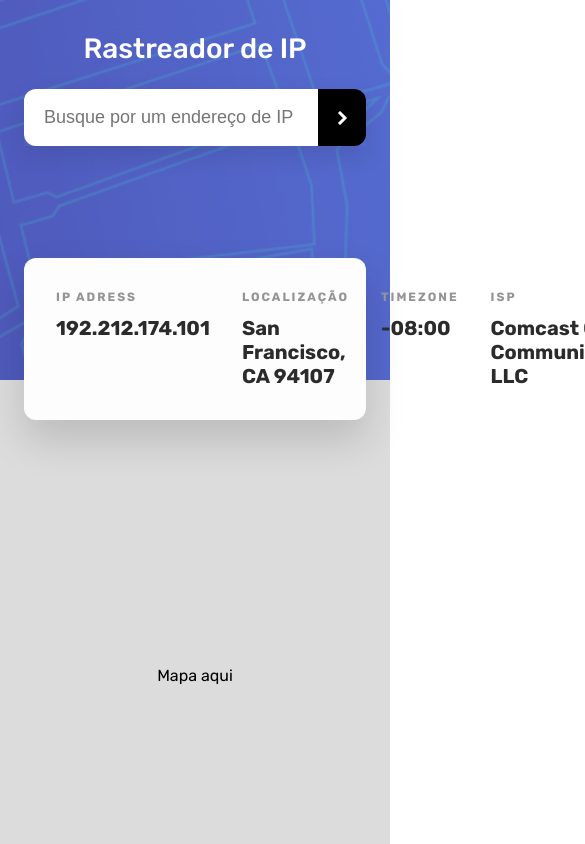
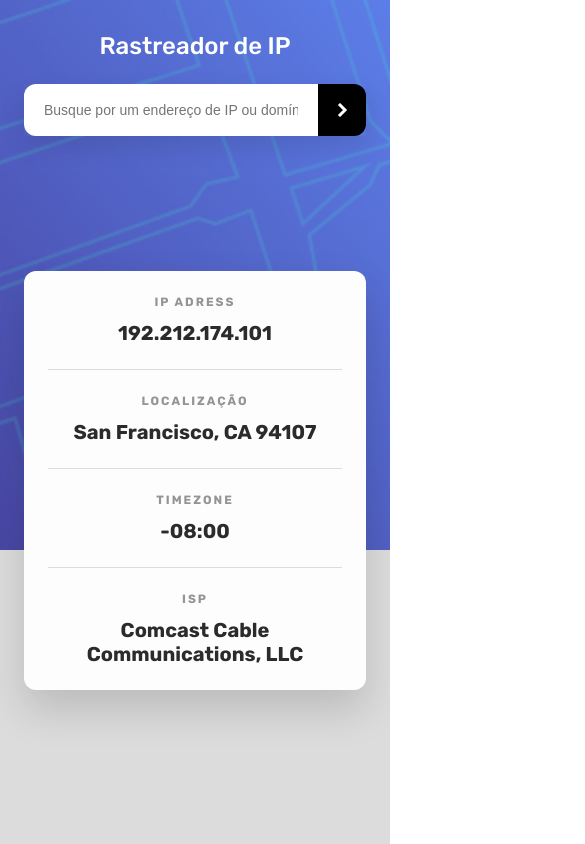
Before and after one commit to estefpimenta/ipAddressTracker, a React (Vite) app: page / in a window 390 px wide. Shown: the top 844 px of the page, 585 px wide, since content can reach past the window. Built offline with nearby package versions, Linux system fonts and the light colour scheme.

Commit message:
add responsiveness

```diff
--- a/src/components/Header/Header.css
+++ b/src/components/Header/Header.css
@@ -22,3 +22,16 @@
   font-size: 28px;
   font-weight: 500;
 }
+
+/* Responsive Design */
+@media (max-width: 768px) {
+  .header {
+    min-height: 550px;
+
+    background-image: url('../../assets/pattern-bg-mobile.png');
+  }
+
+  .header h1 {
+    font-size: 24px;
+  }
+}
--- a/src/components/InfoPanel/InfoPanel.css
+++ b/src/components/InfoPanel/InfoPanel.css
@@ -21,6 +21,13 @@
   flex: 1;
 }
 
+.info-item:not(:last-child) {
+  border-right: 1px solid hsl(0, 0%, 58%);
+
+
+  padding-right: 32px;
+}
+
 .info-item h2 {
   font-size: 12px;
   font-weight: 700;
@@ -34,3 +41,35 @@
   font-weight: bold;
   color: hsl(0, 0%, 17%);
 }
+
+
+
+/* Responsive Design */
+
+@media (max-width: 768px) {
+  .info-panel {
+    flex-direction: column;
+
+    gap: 24px;
+
+    text-align: center;
+
+    padding: 24px;
+
+    bottom: -140px;
+  }
+
+  .info-item p {
+    font-size: 20px;
+  }
+
+  .info-item:not(:last-child) {
+  border-right: none;
+
+  padding-right: 0;
+
+  padding-bottom: 24px;
+
+  border-bottom: 1px solid #dcdcdc;
+}
+}
--- a/src/components/Map/Map.css
+++ b/src/components/Map/Map.css
@@ -7,3 +7,10 @@
 
   background-color: #dcdcdc;
 }
+
+/* Responsive Design */
+@media (max-width: 768px) {
+  .map {
+    min-height: 100vh;
+  }
+}
--- a/src/components/SearchBar/SearchBar.css
+++ b/src/components/SearchBar/SearchBar.css
@@ -32,3 +32,15 @@
   border-radius: 0 12px 12px 0;
   border: none;
 }
+
+/* Responsive Design */
+@media (max-width: 768px) {
+  .search-bar {
+    width: 100%;
+  }
+
+  .search-bar input {
+    font-size: 14px;
+
+  }
+}
```
